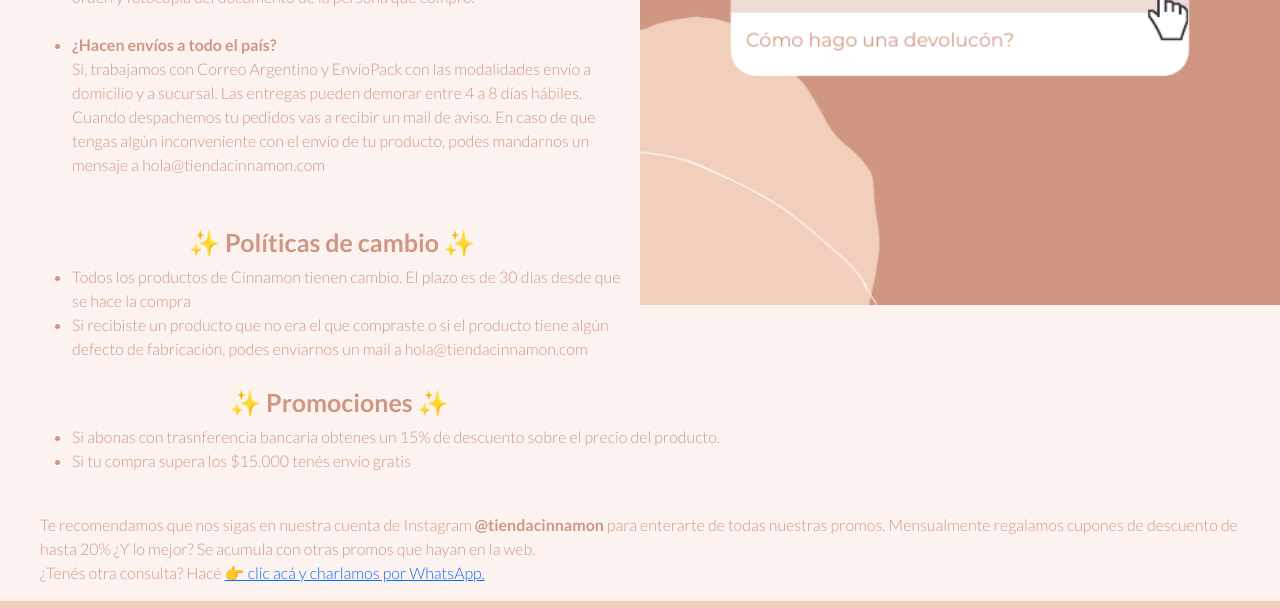
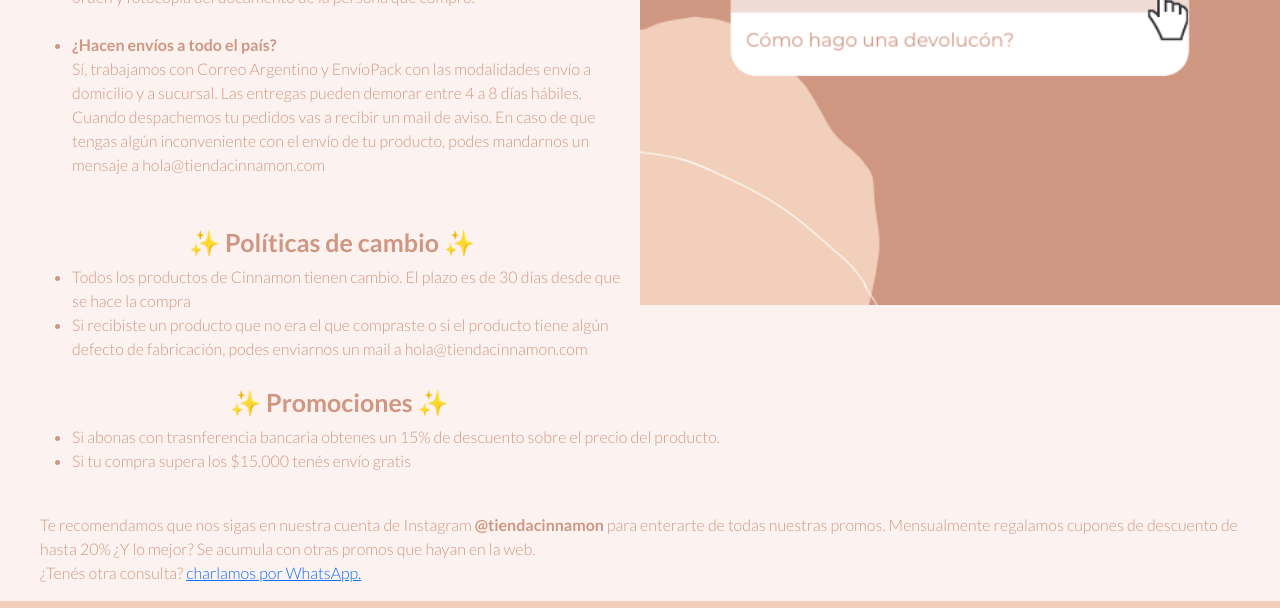
Before and after one commit to LucilaFarias26/SASS-Lucila-Farias, a website: page secciones/preguntasfrecuentes.html in a window 1280 px wide. Shown: the part 547-1155 px from the top of the page. Drawn offline with nearby package versions, Linux system fonts and the light colour scheme; a web font is replaced by a local one.

Commit message:
mejora seo preguntas frecuentes

```diff
--- a/secciones/preguntasfrecuentes.html
+++ b/secciones/preguntasfrecuentes.html
@@ -107,7 +107,7 @@
             todas nuestras promos. Mensualmente regalamos cupones de descuento de hasta 20% ¿Y lo mejor? Se acumula con
             otras promos que hayan en la web.
 
-            <p>¿Tenés otra consulta? Hacé <a href="https://api.whatsapp.com/send?phone=5491134036687&text=Hola%20Tienda%20Cinamonn,%20quiero%20más%20info">👉 clic acá y charlamos por WhatsApp. </a></p>
+            <p>¿Tenés otra consulta?  <a href="https://api.whatsapp.com/send?phone=5491134036687&text=Hola%20Tienda%20Cinamonn,%20quiero%20más%20info"> charlamos por WhatsApp. </a></p>
 
       </div>
 
```
